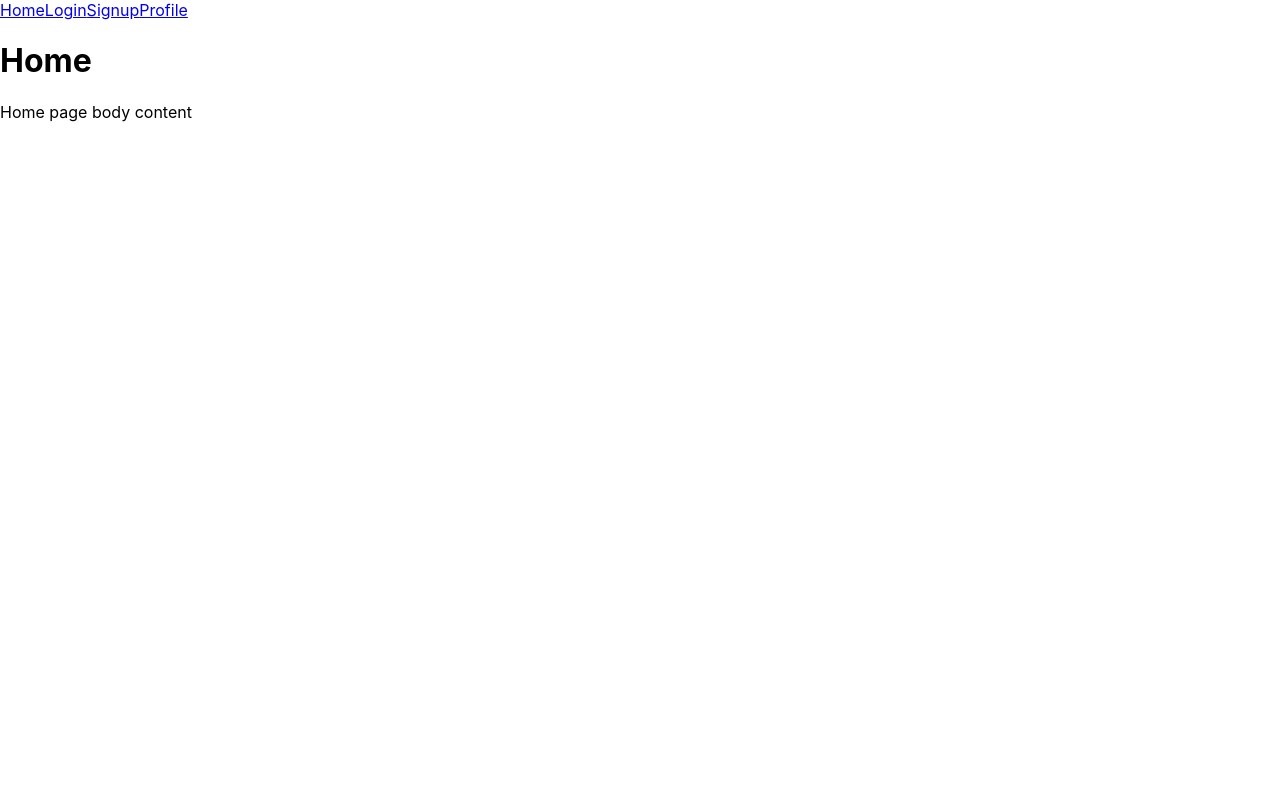
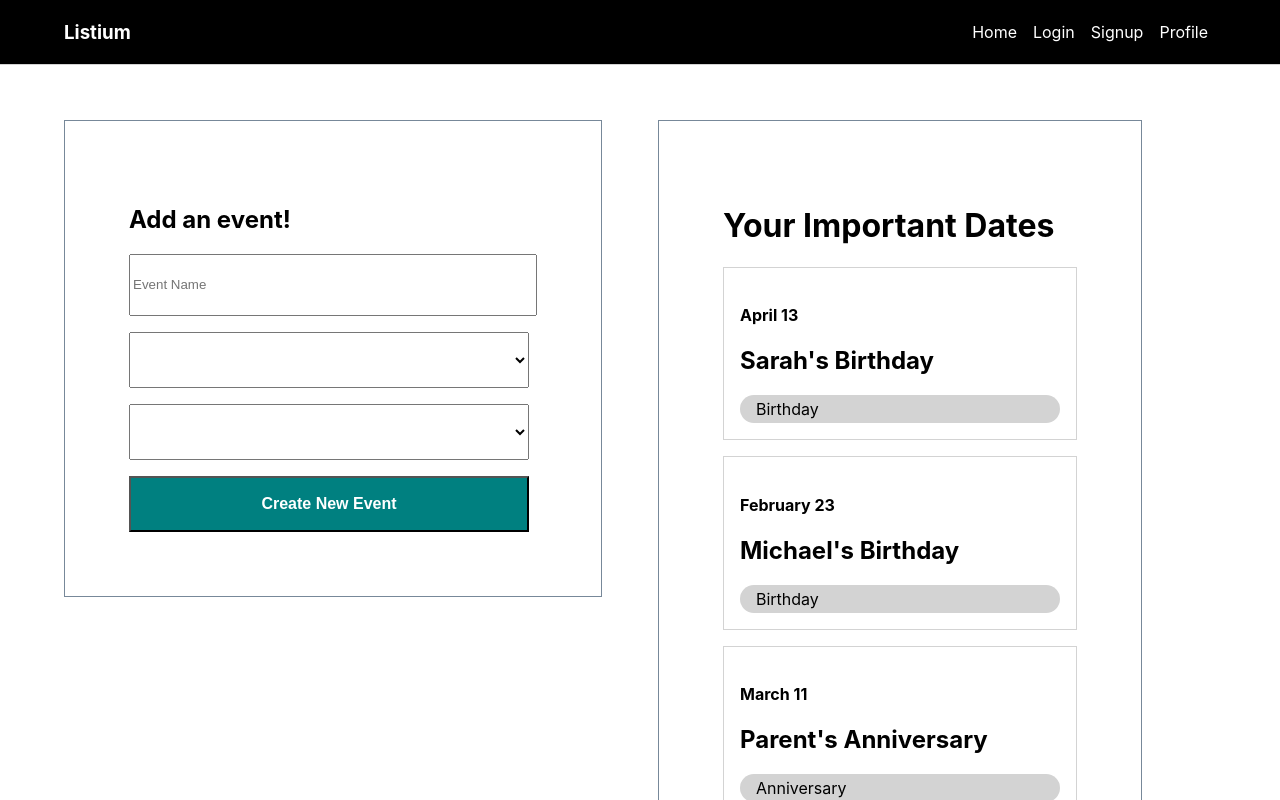
Before and after one commit to bethel-school-of-technology/Listium-frontend, a React (Create React App) app: page / in a window 1280 px wide. Shown: the top 800 px of the page. Built offline with nearby package versions, Linux system fonts and the light colour scheme.

Commit message:
Added basic layout components and placeholder styling

```diff
--- /dev/null
+++ b/src/components/EventItem.js
@@ -0,0 +1,16 @@
+import React from 'react';
+import '../styles/theme.css';
+
+const EventItem = (props) => {
+    return (
+        <div className="eventItem">
+            <h4>{props.date}</h4>
+            <h2>{props.name}</h2>
+            <div className="categoryPill">
+                <p>{props.category}</p>
+            </div>
+        </div>
+    )
+}
+
+export default EventItem;
--- /dev/null
+++ b/src/components/EventList.js
@@ -0,0 +1,20 @@
+import React from 'react';
+import '../styles/theme.css';
+
+import EventItem from './EventItem';
+
+const EventList = (props) => (
+    <div className="eventList">
+        <h1>Your Important Dates</h1>
+        {props.events.map(event => (
+            <EventItem
+                id={event.id}
+                name={event.eventName}
+                category={event.eventCategory}
+                date={event.eventDate}
+            />
+        ))}
+    </div>
+);
+
+export default EventList;
--- a/src/components/Header.js
+++ b/src/components/Header.js
@@ -1,14 +1,20 @@
 import React from 'react';
+import '../styles/theme.css';
 
 import { NavLink } from 'react-router-dom';
 
 const Header = () => {
     return (
-       <div>
-          <NavLink to="/">Home</NavLink>
-          <NavLink to="/login">Login</NavLink>
-          <NavLink to="/signup">Signup</NavLink>
-          <NavLink to="/profile">Profile</NavLink>
+       <div className="header">
+          <div className="logo">
+            <h3>Listium</h3>
+          </div>
+          <div className="navLinks">
+            <NavLink className="navLink" to="/">Home</NavLink>
+            <NavLink className="navLink" to="/login">Login</NavLink>
+            <NavLink className="navLink" to="/signup">Signup</NavLink>
+            <NavLink className="navLink" to="/profile">Profile</NavLink>
+          </div>
        </div>
     );
 }
--- /dev/null
+++ b/src/components/NewEvent.js
@@ -0,0 +1,16 @@
+import React from 'react';
+import '../styles/theme.css';
+
+const NewEvent = () => {
+    return (
+        <div className="newEvent">
+            <h2>Add an event!</h2>
+                <input placeholder="Event Name" />
+                <select placeholder="Select Category" />
+                <select placeholder="Select Date"/>
+                <button>Create New Event</button>
+        </div>
+    )
+}
+
+export default NewEvent;
--- a/src/pages/Home.js
+++ b/src/pages/Home.js
@@ -1,10 +1,60 @@
 import React from 'react';
+import EventList from '../components/EventList';
+import Header from '../components/Header';
+import NewEvent from '../components/NewEvent';
+
+import '../styles/theme.css';
+
+let events = [
+    {
+        id: 1,
+        eventName: "Sarah's Birthday",
+        eventCategory: "Birthday",
+        eventDate: "April 13"
+    },
+    {
+        id: 2,
+        eventName: "Michael's Birthday",
+        eventCategory: "Birthday",
+        eventDate: "February 23"
+    },
+    {
+        id: 3,
+        eventName: "Parent's Anniversary",
+        eventCategory: "Anniversary",
+        eventDate: "March 11"
+    },
+    {
+        id: 4,
+        eventName: "Jim's Birthday",
+        eventCategory: "Birthday",
+        eventDate: "December 25"
+    },
+    {
+        id: 5,
+        eventName: "The day I first met my wife",
+        eventCategory: "Special Day",
+        eventDate: "January 12"
+    },
+    {
+        id: 6,
+        eventName: "Michael Scott's Birthday",
+        eventCategory: "Birthday",
+        eventDate: "November 25"
+    },
+    {
+        id: 7,
+        eventName: "Richa's Birthday",
+        eventCategory: "Birthday",
+        eventDate: "May 7"
+    }
+]
 
 const home = () => {
     return (
-       <div>
-          <h1>Home</h1>
-           <p>Home page body content</p>
+       <div className="layout">
+           <NewEvent />
+           <EventList events={events} />
        </div>
     );
 }
--- a/src/pages/Login.js
+++ b/src/pages/Login.js
@@ -1,10 +1,18 @@
 import React from 'react';
+import { Link } from 'react-router-dom';
+import '../styles/theme.css';
+
 
 const Login = () => {
     return (
-       <div>
-          <h1>Login</h1>
-          <p>This can be used for User login</p>
+       <div className="layout">
+          <div className="authContainer">
+            <h1>Login to your account</h1>
+            <input placeholder="Email" type="email"/>
+            <input placeholder="Password" type="password"/>
+            <button>Login</button>
+            <Link className="textButton" to='/signup'>Don't have an account?</Link>
+          </div>
        </div>
     );
 }
--- a/src/pages/Profile.js
+++ b/src/pages/Profile.js
@@ -1,10 +1,13 @@
 import React from 'react';
+import '../styles/theme.css';
 
 const Profile = () => {
     return (
-       <div>
-          <h1>Profile</h1>
-          <p>User information and events</p>
+       <div className="layout">
+          <div className="profileContainer">
+            <h1>Welcome to your profile!</h1>
+            <button>Log out</button>
+          </div>
        </div>
     );
 }
--- a/src/pages/Signup.js
+++ b/src/pages/Signup.js
@@ -1,10 +1,21 @@
 import React from 'react';
+import { Link } from 'react-router-dom';
+import Login from '../pages/Login';
+import '../styles/theme.css';
+
 
 const Signup = () => {
     return (
-       <div>
-          <h1>Signup</h1>
-          <p>This can be used for user Signup</p>
+       <div className="layout">
+          <div className="authContainer">
+            <h1>Create your Listium account!</h1>
+            <input placeholder="First Name" type="text" />
+            <input placeholder="Last Name" type="text" />
+            <input placeholder="Email" type="email" />
+            <input placeholder="Password" type="password" />
+            <button>Create Your Account</button>
+            <Link className="textButton" to='/login'>Already have an account?</Link>
+          </div>
        </div>
     );
 }
--- /dev/null
+++ b/src/styles/theme.css
@@ -0,0 +1,117 @@
+/* this page is temporary will move styles to components ASAP */
+
+
+/* New Event Component  */
+.newEvent {
+    padding: 64px;
+    border: 1px solid lightslategrey;
+    display: flex;
+    flex-direction: column;
+    height: auto;
+    position: fixed;
+    left: 64px;
+}
+
+input, select {
+    height: 56px;
+    width: 400px;
+    /* padding: 0px 16px; */
+    margin-bottom: 16px;
+}
+
+button {
+    height: 56px;
+    width: 400px;
+    background: teal;
+    color: white;
+    font-size: 16px;
+    font-weight: 600;
+}
+
+/* Header Component  */
+.header {
+    width: 100%;
+    height: 64px;
+    border-bottom: 1px solid lightgrey;
+    display: flex;
+    justify-content: space-between;
+    align-items: center;
+    position: fixed;
+    background: white;
+    z-index: 10;
+    background: black;
+}
+
+.logo {
+    margin-left: 64px;
+    color: white;
+}
+
+.navLinks {
+    margin-right: 64px;
+}
+
+.navLink {
+    margin: 8px;
+    color: white;
+    text-decoration: none;
+}
+
+.navLink:hover {
+    color: lightblue;
+}
+
+/* Event Components */
+
+.eventItem {
+    border: 1px solid lightgrey;
+    padding: 16px;
+    min-width: 320px;
+    margin-bottom: 16px;
+}
+
+.eventList {
+    border: 1px solid lightslategrey;
+    padding: 64px;
+    margin-left: 50%;
+}
+
+.categoryPill {
+    padding: 4px 16px;
+    border-radius: 100px;
+    background: lightgrey;
+    width: auto;
+}
+
+/* Profile Components */
+.profileContainer {
+    margin-top: 80px;
+    display: flex;
+    flex-direction: column;
+}
+
+/* Login/Signup Components */
+.authContainer {
+    display: flex;
+    flex-direction: column;
+    margin-top: 80px;
+}
+
+.textButton {
+    margin-top: 24px;
+    color: teal;
+}
+
+
+/* Page Layout */
+
+.layout {
+    display: flex;
+    padding: 120px;
+    justify-content: center;
+    position: relative;
+}
+
+p {
+    margin: 0px;
+}
```
